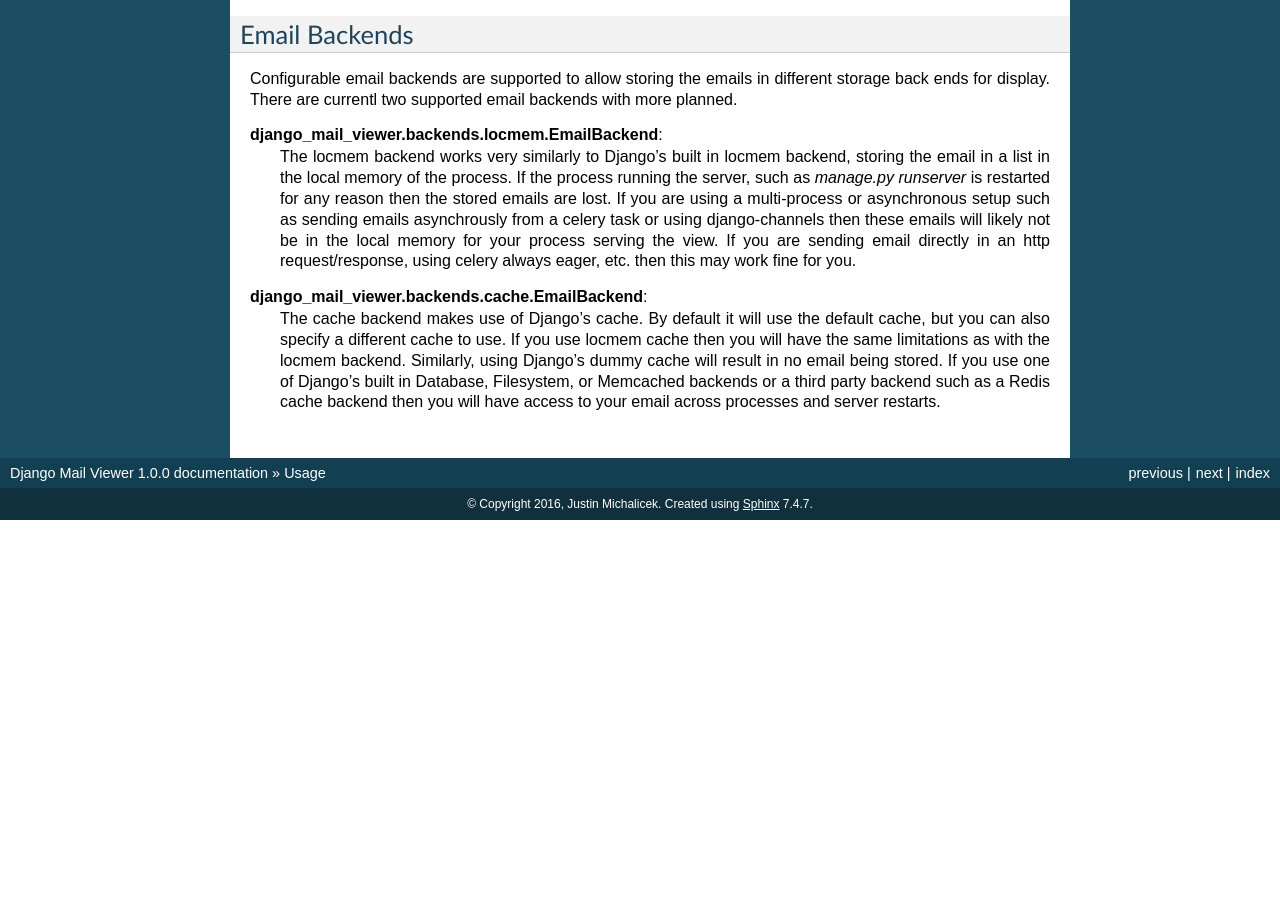
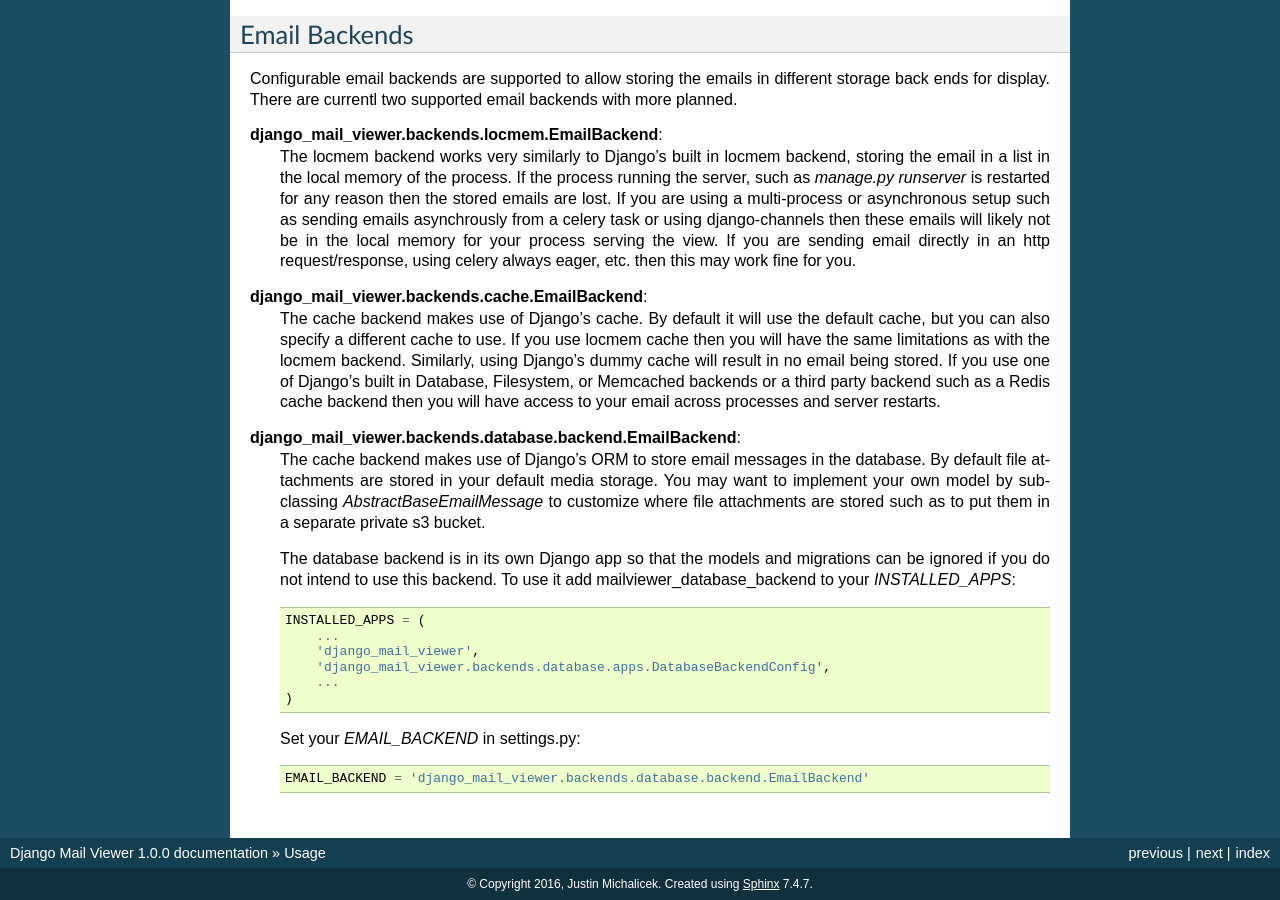
Before and after one commit to jmichalicek/django-mail-viewer, a Sphinx documentation site: the page built from docs/usage.rst, in a window 1280 px wide and 900 px high, scrolled down 602 px. Built offline with Sphinx 7.4.7, drawn with Linux system fonts in a browser that asks for light colours; before the commit the page ends 1122 px from its top, so only the background shows below that.

Commit message:
Begin to document how to use database mail backend

```diff
--- a/HISTORY.rst
+++ b/HISTORY.rst
@@ -5,6 +5,10 @@ History
 
 Current
 +++++++
+* Dropped Python 3.5 and 2.7 support
+* Testing against Django 2.2 to 3.1
+* Dropped testing Django versions less than 2.2
+* Added new database backend which stores emails in a model in the database
 
 1.0.0 (2018-04-23)
 ++++++++++++++++++
--- a/README.rst
+++ b/README.rst
@@ -82,7 +82,6 @@ TODO
 * Redis backend using Redis specific functionality for cleaner code and less risk of bugs vs the django cache backend
 * Memcached backend
 * File based backend - store each email as its own file
-* Database backend - model to store emails and attachments
 * Other backends?  ElasticSearch?  MongoDB?
 * Separate views for each of html, plaintext, attachements, etc. to allow for more customization of display?
 
--- a/docs/installation.rst
+++ b/docs/installation.rst
@@ -4,9 +4,4 @@ Installation
 
 At the command line::
 
-    $ easy_install django-mail-viewer
-
-Or, if you have virtualenvwrapper installed::
-
-    $ mkvirtualenv django-mail-viewer
     $ pip install django-mail-viewer
--- a/docs/usage.rst
+++ b/docs/usage.rst
@@ -59,3 +59,26 @@ There are currentl two supported email backends with more planned.
     Similarly, using Django's dummy cache will result in no email being stored.  If you use one of Django's built in
     Database, Filesystem, or Memcached backends or a third party backend such as a Redis cache backend then
     you will have access to your email across processes and server restarts.
+
+**django_mail_viewer.backends.database.backend.EmailBackend**:
+    The cache backend makes use of Django's ORM to store email messages in the database. By default file attachments
+    are stored in your default media storage. You may want to implement your own model by subclassing `AbstractBaseEmailMessage`
+    to customize where file attachments are stored such as to put them in a separate private s3 bucket.
+
+    The database backend is in its own Django app so that the models and migrations can be ignored
+    if you do not intend to use this backend. To use it add mailviewer_database_backend to your `INSTALLED_APPS`:
+
+    .. code-block:: python
+
+        INSTALLED_APPS = (
+            ...
+            'django_mail_viewer',
+            'django_mail_viewer.backends.database.apps.DatabaseBackendConfig',
+            ...
+        )
+
+    Set your `EMAIL_BACKEND` in settings.py:
+
+    .. code-block:: python
+
+        EMAIL_BACKEND = 'django_mail_viewer.backends.database.backend.EmailBackend'
```
